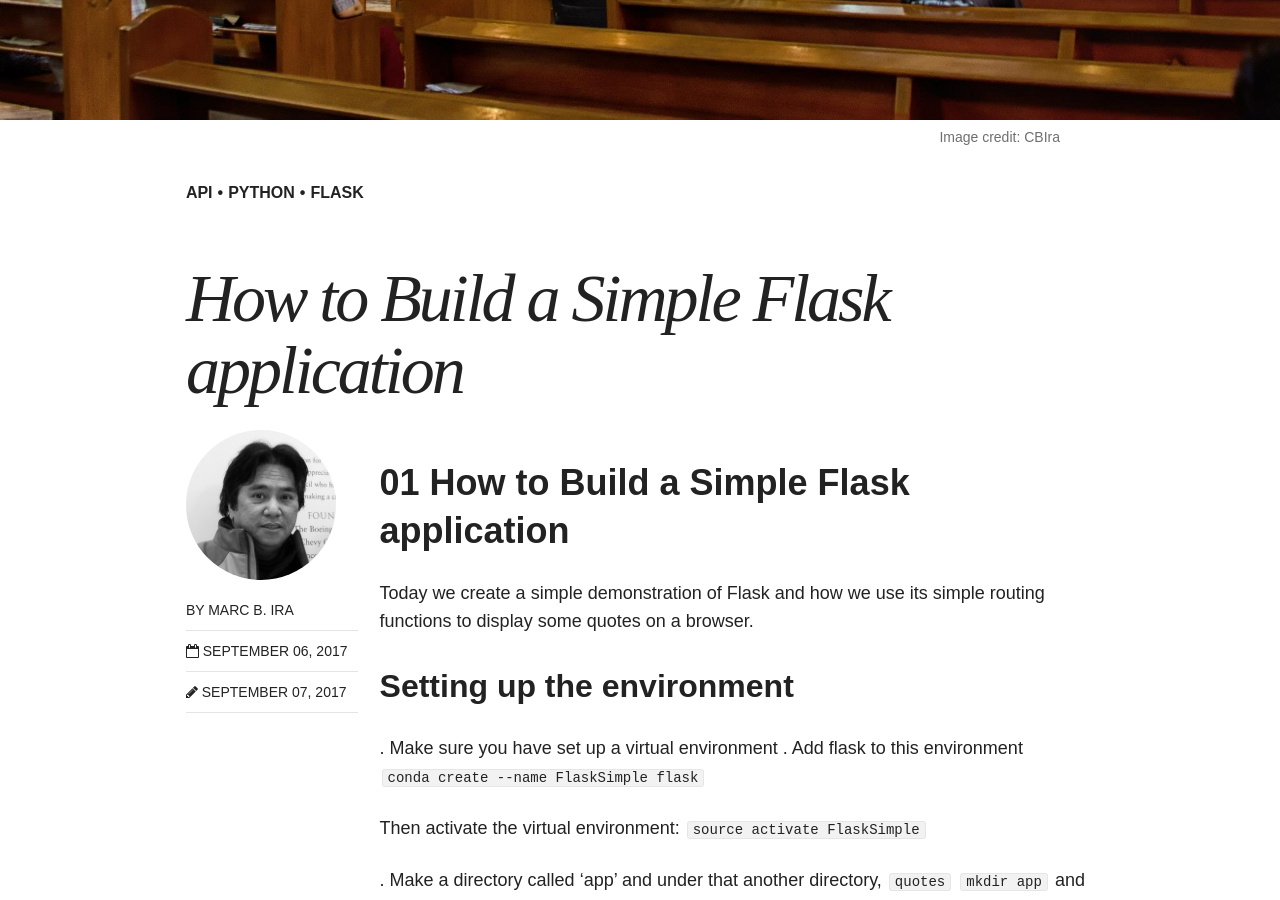
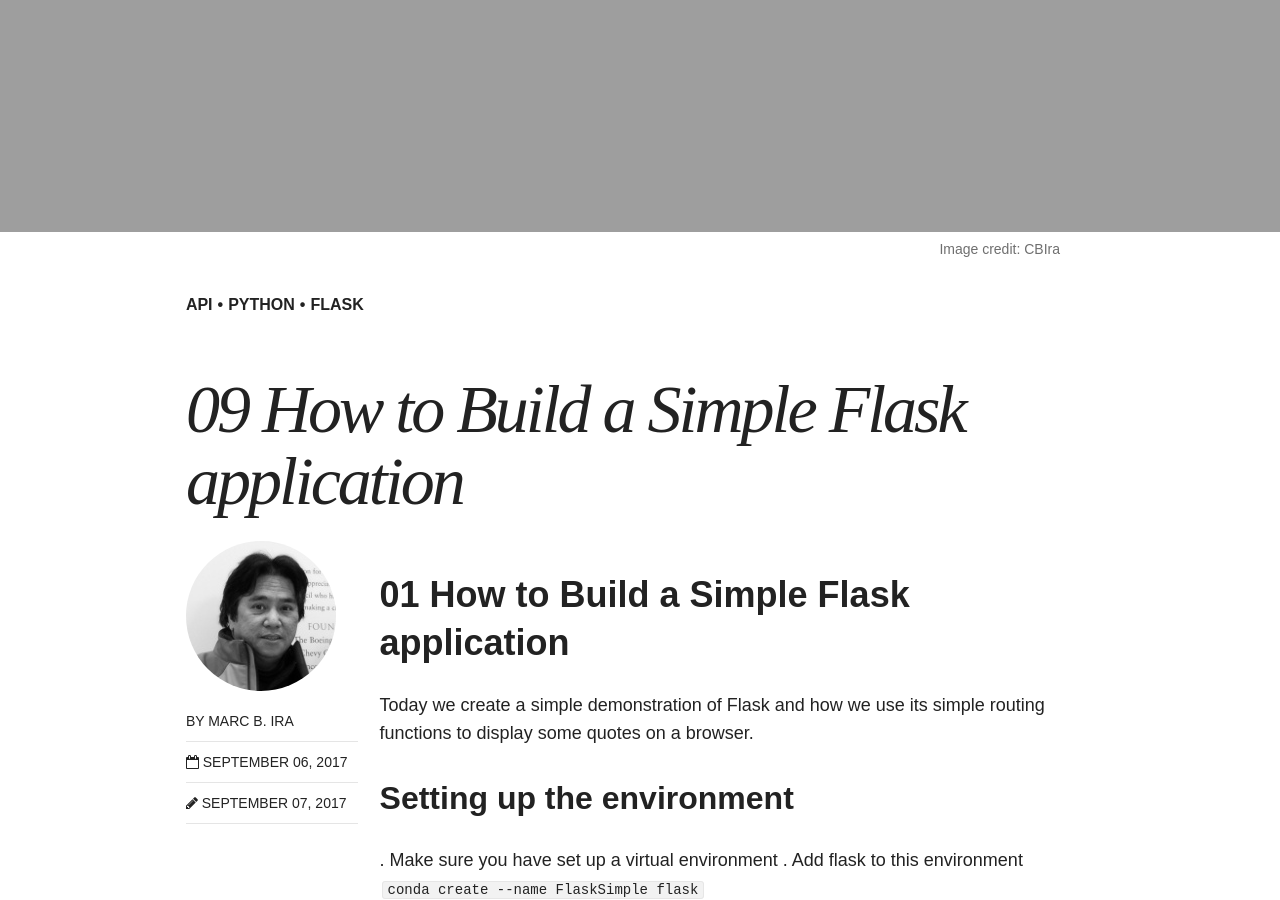
Before and after one commit to cbira353/cbira353.github.io, a Jekyll site: the page built from _posts/articles/2017-09-06--Blognotes-033-Setting-up-the-environment.md, in a window 1280 px wide and 900 px high, scrolled down 882 px. Built offline with Jekyll 4.4.1, drawn with Linux system fonts in a browser that asks for light colours; nearby versions of some CDN libraries.

Commit message:
Flask article 1

```diff
--- a/_posts/articles/2017-09-06--Blognotes-033-Setting-up-the-environment.md
+++ b/_posts/articles/2017-09-06--Blognotes-033-Setting-up-the-environment.md
@@ -1,6 +1,6 @@
 ---
 layout: post
-title: "How to Build a Simple Flask application"
+title: "09 How to Build a Simple Flask application"
 excerpt: "We create a simple demonstration of Flask and how we use its simple routing functions to display some quotes on a browser."
 categories: articles
 tags: [api, python, flask]
@@ -9,7 +9,7 @@ comments: false
 share: false
 modified: 2017-9-07
 image:
-  feature: church.jpg
+  feature: big-ferns.jpg
   credit: CBIra
   creditlink: http://cbira353.github.io/
 ---
```
